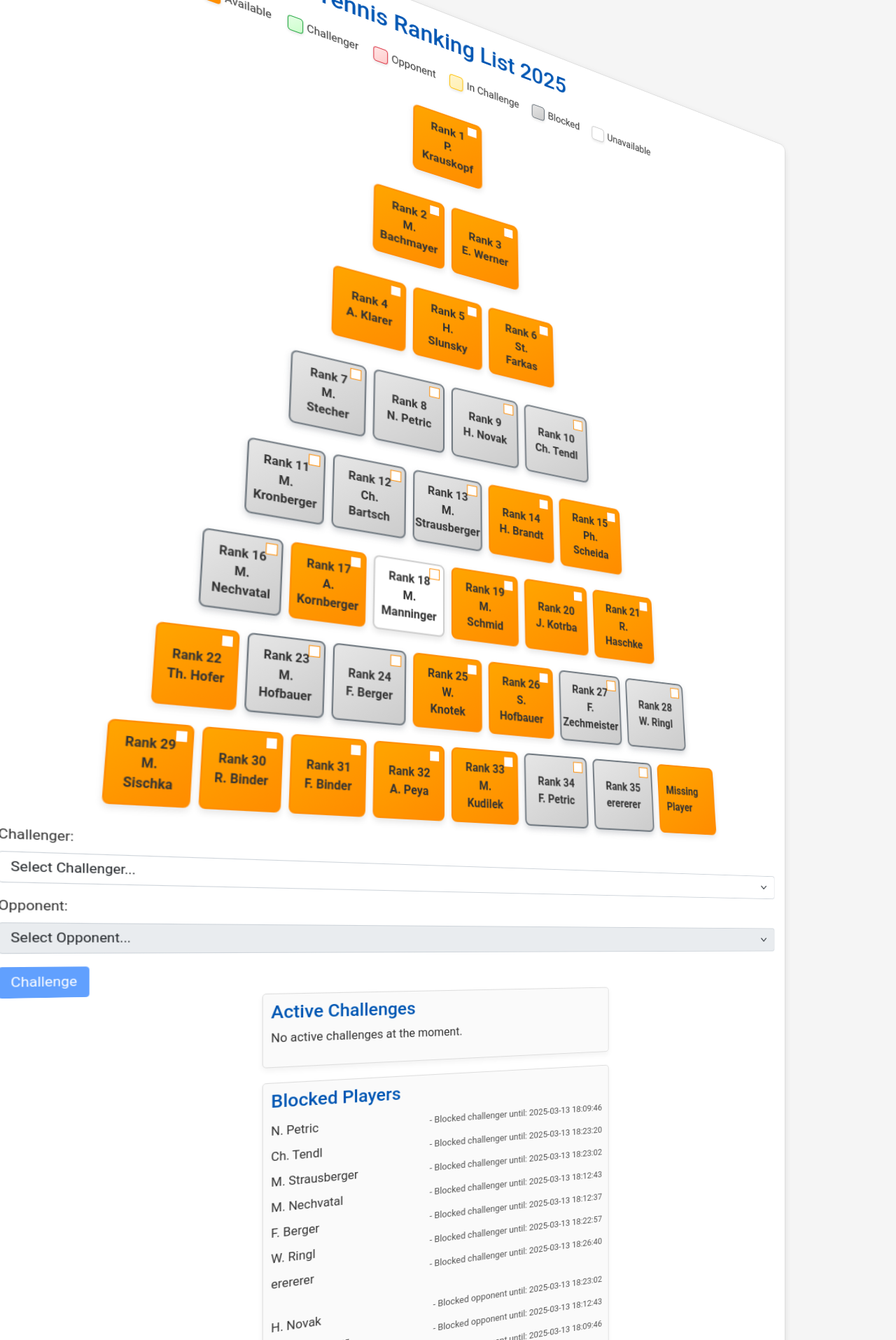
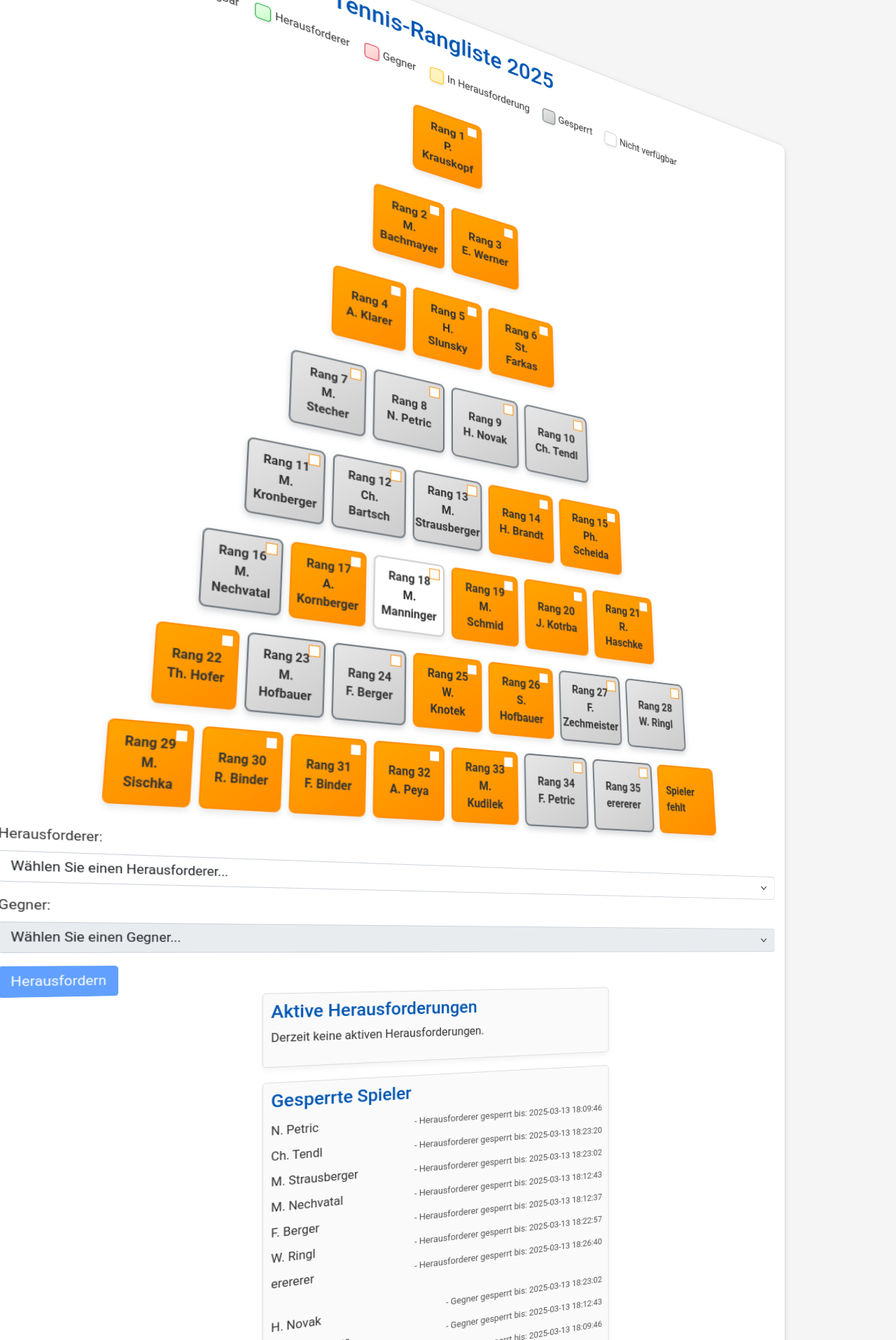
Before and after one commit to AINxtGenDev/stecher_tennis, a Flask app: page /index in a window 1280 px wide. Shown: the top 1915 px of the page at 70% size. Run offline with Flask 3, Linux system fonts and the light colour scheme; data comes from the database, SQL or seed files in the repository; both versions use the stored data as it was after the commit; some libraries are stand-ins or nearby versions.

Commit message:
commit ver.1.55G German

```diff
--- a/app.py
+++ b/app.py
@@ -397,7 +397,7 @@ def challenge():
         )
         db.commit()
         socketio.emit("update")
-        message = f"I, {challenger['name']} (Rank {challenger['rank']}), hereby challenge {opponent['name']} (Rank {opponent['rank']})."
+        message = f"Ich, {challenger['name']} (Rang {challenger['rank']}), fordere hiermit {opponent['name']} (Rang {opponent['rank']}) heraus."
         logger.info("Challenge created: %s", message)
         return jsonify({"message": message, "timestamp": timestamp.strftime("%Y-%m-%d %H:%M:%S")})
     except sqlite3.Error:
--- a/templates/index.html
+++ b/templates/index.html
@@ -1,9 +1,9 @@
 <!DOCTYPE html>
-<html lang="en">
+<html lang="de">
 <head>
   <meta charset="UTF-8" />
   <meta name="viewport" content="width=device-width, initial-scale=1.0" />
-  <title>Tennis Ranking List 2025 - Light Modern 3D</title>
+  <title>Tennis-Rangliste 2025 - Leicht modern 3D</title>
   <link rel="stylesheet" href="https://cdnjs.cloudflare.com/ajax/libs/bootstrap/5.1.3/css/bootstrap.min.css" />
   <script src="https://code.jquery.com/jquery-3.6.0.min.js"></script>
   <style>
@@ -211,31 +211,31 @@
 </head>
 <body>
   <div class="container three-d">
-    <h2 class="text-center mb-4">Tennis Ranking List 2025</h2>
+    <h2 class="text-center mb-4">Tennis-Rangliste 2025</h2>
     <div class="legend">
       <div class="legend-item">
         <div class="legend-color" style="background: linear-gradient(145deg, #ffa500, #ff8c00); border-color: #ff8c00;"></div>
-        Available
+        Verfügbar
       </div>
       <div class="legend-item">
         <div class="legend-color" style="background: linear-gradient(145deg, #e6ffe6, #ccffcc); border-color: #28a745;"></div>
-        Challenger
+        Herausforderer
       </div>
       <div class="legend-item">
         <div class="legend-color" style="background: linear-gradient(145deg, #ffe6e6, #ffcccc); border-color: #dc3545;"></div>
-        Opponent
+        Gegner
       </div>
       <div class="legend-item">
         <div class="legend-color" style="background: linear-gradient(145deg, #fff5cc, #fff0b3); border-color: #ffc107;"></div>
-        In Challenge
+        In Herausforderung
       </div>
       <div class="legend-item">
         <div class="legend-color" style="background: linear-gradient(145deg, #e6e6e6, #cccccc); border-color: #6c757d;"></div>
-        Blocked
+        Gesperrt
       </div>
       <div class="legend-item unavailable">
         <div class="legend-color" style="background: #ffffff; border-color: #cccccc;"></div>
-        Unavailable
+        Nicht verfügbar
       </div>
     </div>
 
@@ -250,117 +250,117 @@
                      class="player {% if not player['available'] %}unavailable{% endif %} {% if player['in_challenge'] %}in-challenge{% endif %} {% if player.blocked %}blocked{% endif %}"
                      data-player-id="{{ player['id'] }}">
                   <div class="player-info">
-                    Rank {{ player['rank'] }}<br>{{ player['name'] }}
+                    Rang {{ player['rank'] }}<br>{{ player['name'] }}
                   </div>
                   <div class="availability-toggle {% if player['available'] %}available{% endif %}" data-player-id="{{ player['id'] }}"></div>
                 </div>
               {% else %}
-                <div class="player missing">Missing Player</div>
+                <div class="player missing">Spieler fehlt</div>
               {% endif %}
             {% endfor %}
           </div>
         {% endfor %}
       {% else %}
-        <p>No players found. Please load player data.</p>
+        <p>Keine Spieler gefunden. Bitte laden Sie die Spieldaten.</p>
       {% endif %}
     </div>
 
     <!-- Challenge Form -->
     <form id="challengeForm">
       <div class="mb-3">
-        <label for="challenger" class="form-label">Challenger:</label>
+        <label for="challenger" class="form-label">Herausforderer:</label>
         <select class="form-select" id="challenger" name="challenger" required>
-          <option value="">Select Challenger...</option>
+          <option value="">Wählen Sie einen Herausforderer...</option>
         </select>
       </div>
       <div class="mb-3">
-        <label for="opponent" class="form-label">Opponent:</label>
+        <label for="opponent" class="form-label">Gegner:</label>
         <select class="form-select" id="opponent" name="opponent" required disabled>
-          <option value="">Select Opponent...</option>
+          <option value="">Wählen Sie einen Gegner...</option>
         </select>
       </div>
-      <button type="submit" class="btn btn-primary" id="challengeButton" disabled>Challenge</button>
+      <button type="submit" class="btn btn-primary" id="challengeButton" disabled>Herausfordern</button>
     </form>
     <div id="challengeResult"></div>
 
     <!-- Active Challenges Section -->
     <div class="active-challenges">
-      <h4>Active Challenges</h4>
+      <h4>Aktive Herausforderungen</h4>
       <div id="active-challenges-list">
         {% if active_challenges %}
           {% for challenge in active_challenges %}
             <div class="challenge-entry">
-              <span class="challenge-names">{{ challenge['challenger_name'] }} vs {{ challenge['opponent_name'] }}</span>
-              <span class="challenge-deadline">(Deadline: {{ challenge['deadline'] }})</span>
+              <span class="challenge-names">{{ challenge['challenger_name'] }} gegen {{ challenge['opponent_name'] }}</span>
+              <span class="challenge-deadline">(Frist: {{ challenge['deadline'] }})</span>
             </div>
           {% endfor %}
         {% else %}
-          <p>No active challenges at the moment.</p>
+          <p>Derzeit keine aktiven Herausforderungen.</p>
         {% endif %}
       </div>
     </div>
 
     <!-- Blocked Players Section -->
     <div class="blocked-players">
-      <h4>Blocked Players</h4>
+      <h4>Gesperrte Spieler</h4>
       <div id="blocked-players-list">
         {% if blocked_challenger_players %}
           {% for player in blocked_challenger_players %}
             <div class="blocked-entry">
               <span class="blocked-name">{{ player['name'] }}</span>
-              <span class="blocked-info">- Blocked challenger until: {{ player['block_challenger_until'] }}</span>
+              <span class="blocked-info">- Herausforderer gesperrt bis: {{ player['block_challenger_until'] }}</span>
             </div>
           {% endfor %}
         {% else %}
-          <p>No players blocked from challenging.</p>
+          <p>Keine Spieler von der Herausforderung ausgeschlossen.</p>
         {% endif %}
         <br>
         {% if blocked_opponent_players %}
           {% for player in blocked_opponent_players %}
             <div class="blocked-entry">
               <span class="blocked-name">{{ player['name'] }}</span>
-              <span class="blocked-info">- Blocked opponent until: {{ player['block_opponent_until'] }}</span>
+              <span class="blocked-info">- Gegner gesperrt bis: {{ player['block_opponent_until'] }}</span>
             </div>
           {% endfor %}
         {% else %}
-          <p>No players blocked from being challenged.</p>
+          <p>Keine Spieler als Gegner gesperrt.</p>
         {% endif %}
       </div>
     </div>
 
     <!-- Unavailable Players Section -->
     <div class="unavailable-players">
-      <h4>Unavailable Players</h4>
+      <h4>Nicht verfügbare Spieler</h4>
       <div id="unavailable-players-list">
         {% if unavailable_players %}
           {% for player in unavailable_players %}
             <div class="unavailable-entry">
               <span class="unavailable-name">{{ player['name'] }}</span>
-              <span class="unavailable-info">not available since: {{ player['unavailable_since'] or 'N/A' }}</span>
+              <span class="unavailable-info">nicht verfügbar seit: {{ player['unavailable_since'] or 'N/A' }}</span>
             </div>
           {% endfor %}
         {% else %}
-          <p>All players are currently available.</p>
+          <p>Alle Spieler sind derzeit verfügbar.</p>
         {% endif %}
       </div>
     </div>
 
     <!-- New Player Challenge Section -->
     <div class="newplayer-challenge mt-4">
-      <h4>New Player Challenge</h4>
+      <h4>Neue Spieler-Herausforderung</h4>
       <div class="card p-3">
         <div class="mb-3">
-          <label for="newplayer" class="form-label">New Player:</label>
-          <input type="text" class="form-control" id="newplayer" name="newplayer" placeholder="Enter name" />
+          <label for="newplayer" class="form-label">Neuer Spieler:</label>
+          <input type="text" class="form-control" id="newplayer" name="newplayer" placeholder="Name eingeben" />
         </div>
         <div class="mb-3">
-          <label for="newplayer-opponent" class="form-label">Select Opponent (Rank 11-35):</label>
+          <label for="newplayer-opponent" class="form-label">Wählen Sie einen Gegner (Rang 11-35):</label>
           <select class="form-select" id="newplayer-opponent" name="newplayer-opponent">
-            <option value="">Please select...</option>
+            <option value="">Bitte auswählen...</option>
           </select>
         </div>
         <div class="mb-3">
-          <button type="button" class="btn btn-primary" id="newplayer-challenge" disabled>New Player Challenge</button>
+          <button type="button" class="btn btn-primary" id="newplayer-challenge" disabled>Neue Spieler-Herausforderung</button>
         </div>
         <div id="newplayer-result" class="alert" style="display: none;"></div>
       </div>
@@ -382,23 +382,23 @@
           .then((res) => res.json())
           .then((players) => {
             const challengerSelect = document.getElementById("challenger");
-            challengerSelect.innerHTML = '<option value="">Select Challenger...</option>';
+            challengerSelect.innerHTML = '<option value="">Wählen Sie einen Herausforderer...</option>';
             players.forEach((p) => {
               if (p.available && !p.in_challenge && !p.block_challenger) {
                 const opt = document.createElement("option");
                 opt.value = p.id;
-                opt.textContent = `${p.name} (Rank ${p.rank})`;
+                opt.textContent = `${p.name} (Rang ${p.rank})`;
                 challengerSelect.appendChild(opt);
               }
             });
             const opponentSelect = document.getElementById("newplayer-opponent");
-            opponentSelect.innerHTML = '<option value="">Please select...</option>';
+            opponentSelect.innerHTML = '<option value="">Bitte auswählen...</option>';
             players
               .filter((p) => p.rank >= 11 && p.rank <= 35 && p.available && !p.in_challenge && !p.block_opponent)
               .forEach((p) => {
                 const opt = document.createElement("option");
                 opt.value = p.id;
-                opt.textContent = `${p.name} (Rank ${p.rank})`;
+                opt.textContent = `${p.name} (Rang ${p.rank})`;
                 opponentSelect.appendChild(opt);
               });
           });
@@ -433,7 +433,7 @@
       // Initialize Socket.IO and listen for update events
       var socket = io();
       socket.on("update", function (data) {
-        console.log("Received update event", data);
+        console.log("Update-Ereignis erhalten", data);
         pollData();
       });
 
@@ -447,7 +447,7 @@
         const opponentId = $("#opponent").val();
         if (!challengerId || !opponentId) return;
         $.post("/challenge", { challenger: challengerId, opponent: opponentId }, function (response) {
-          $("#challengeResult").html(`<div class="alert alert-success">${response.message} (at ${response.timestamp})</div>`);
+          $("#challengeResult").html(`<div class="alert alert-success">${response.message} (Zeitstempel: ${response.timestamp})</div>`);
           resetPlayerColors();
           $("#challenger, #opponent").val("");
           $("#opponent").prop("disabled", true);
@@ -466,17 +466,17 @@
           $("#player-" + challengerId).addClass("challenger");
           $.post("/eligible_opponents", { challenger_id: challengerId }, function (data) {
             const opponentSelect = document.getElementById("opponent");
-            opponentSelect.innerHTML = '<option value="">Select Opponent...</option>';
+            opponentSelect.innerHTML = '<option value="">Wählen Sie einen Gegner...</option>';
             data.forEach((o) => {
               const opt = document.createElement("option");
               opt.value = o.id;
-              opt.textContent = `${o.name} (Rank ${o.rank})`;
+              opt.textContent = `${o.name} (Rang ${o.rank})`;
               opponentSelect.appendChild(opt);
             });
             opponentSelect.disabled = opponentSelect.options.length <= 1;
           });
         } else {
-          $("#opponent").html('<option value="">Select Opponent...</option>').prop("disabled", true);
+          $("#opponent").html('<option value="">Wählen Sie einen Gegner...</option>').prop("disabled", true);
           $("#challengeButton").prop("disabled", true);
         }
       });
@@ -515,12 +515,12 @@
               }
               pollData();
             } else {
-              alert("Error toggling availability: " + response.message);
+              alert("Fehler beim Umschalten der Verfügbarkeit: " + response.message);
             }
           },
           error: function (xhr, status, error) {
-            console.error("Error:", error);
-            alert("An error occurred while toggling availability.");
+            console.error("Fehler:", error);
+            alert("Beim Umschalten der Verfügbarkeit ist ein Fehler aufgetreten.");
           },
         });
       });
@@ -550,7 +550,7 @@
         var newplayerName = $("#newplayer").val().trim();
         var opponentId = $("#newplayer-opponent").val();
         if (!newplayerName || !opponentId) {
-          alert("Please enter a valid new player name and select an opponent.");
+          alert("Bitte geben Sie einen gültigen neuen Spielernamen ein und wählen Sie einen Gegner aus.");
           return;
         }
         $.post("/newplayer_challenge", { newplayer_name: newplayerName, opponent_id: opponentId }, function (response) {
@@ -562,7 +562,7 @@
           $("#newplayer-challenge").prop("disabled", true);
         }).fail(function (xhr) {
           var resultDiv = $("#newplayer-result");
-          resultDiv.removeClass("alert-danger alert-success").addClass("alert-danger").html(xhr.responseJSON.error || "An error occurred.").show();
+          resultDiv.removeClass("alert-danger alert-success").addClass("alert-danger").html(xhr.responseJSON.error || "Es ist ein Fehler aufgetreten.").show();
         });
       });
     });
@@ -573,7 +573,7 @@
     <div class="container">
       <div class="row">
         <div class="col-md-6 mb-3 mb-md-0">
-          <h5>Contact Information</h5>
+          <h5>Kontaktinformationen</h5>
           <p>
             Matthias Stecher<br />
             <a href="mailto:matthias.stecher@hpe.com">matthias.stecher@hpe.com</a><br />
@@ -581,16 +581,16 @@
           </p>
         </div>
         <div class="col-md-6">
-          <h5>Legal Information</h5>
+          <h5>Rechtliche Informationen</h5>
           <p>
-            © 2025 Matthias Stecher. The content of this website is subject to copyright.<br />
-            Disclaimer: No liability for errors or delays in rankings.
+            © 2025 Matthias Stecher. Der Inhalt dieser Webseite ist urheberrechtlich geschützt.<br />
+            Haftungsausschluss: Keine Haftung für Fehler oder Verzögerungen in den Ranglisten.
           </p>
         </div>
       </div>
       <div class="row">
         <div class="col-12 text-center mt-3">
-          <small>Version: 1.53  •  March 04, 2025</small>
+          <small>Version: 1.55G  •  06. März 2025</small>
         </div>
       </div>
     </div>
```
Also changed, not shown: templates/admin.html (+17 -17 lines), templates/db_settings.html (+29 -29 lines), tennis.db, 3 other files.
